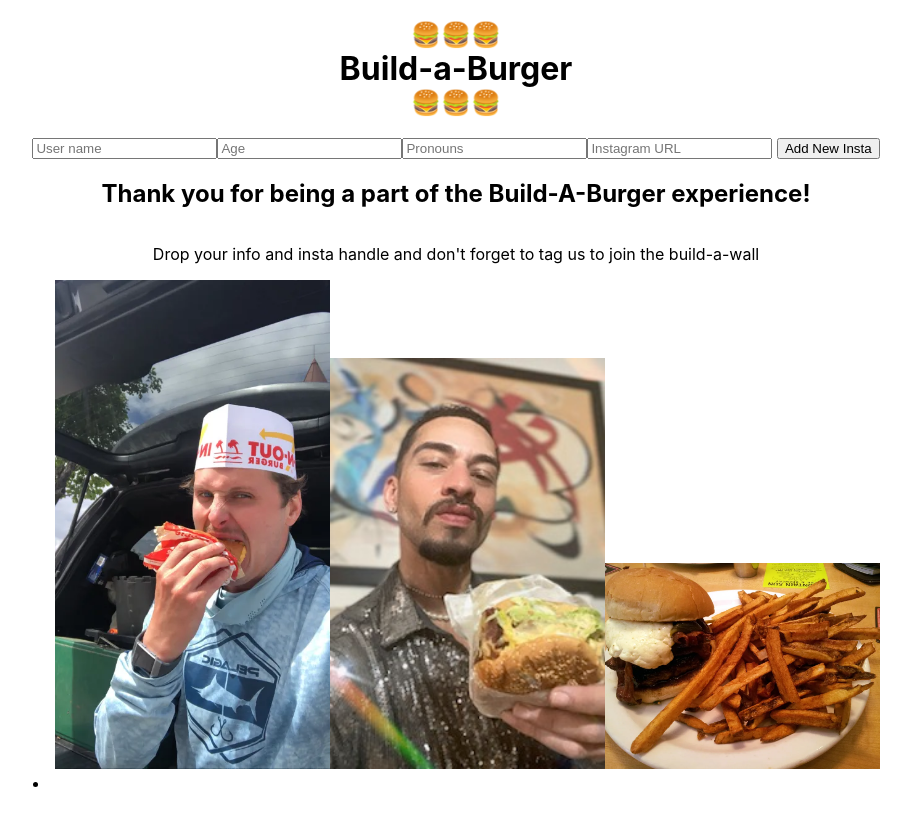
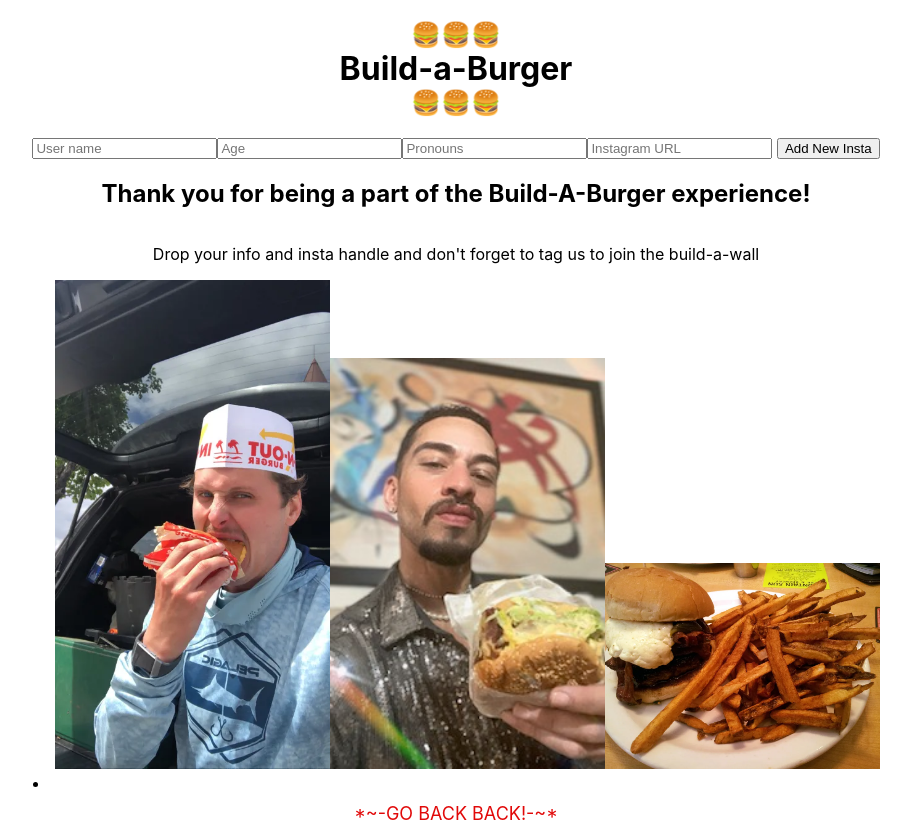
Before and after one commit to LavanteIsaac/phaze-2-project, a React (Create React App) app in the folder build-a-burger/: page /NewInsta in a window 1280 px wide. Shown: the whole page, without its empty margins (184-1095 px from the left). Built offline with nearby package versions, Linux system fonts and the light colour scheme.

Commit message:
last minute tweaks

```diff
--- a/build-a-burger/src/index.css
+++ b/build-a-burger/src/index.css
@@ -36,7 +36,7 @@ code {
   display: flex;
   flex-direction: column;
   align-items: center;
-  color: #fff;
+  color: #e41414;
   justify-content: center;
   font-size: 36px;
   padding: 10px 20px;
@@ -124,7 +124,7 @@ code {
 .go-back-link,
 .done-link {
   display: flex;
-  color: #fff;
+  color: #e10909;
   flex-direction: column;
   align-items: center;
   justify-content: center;
```
